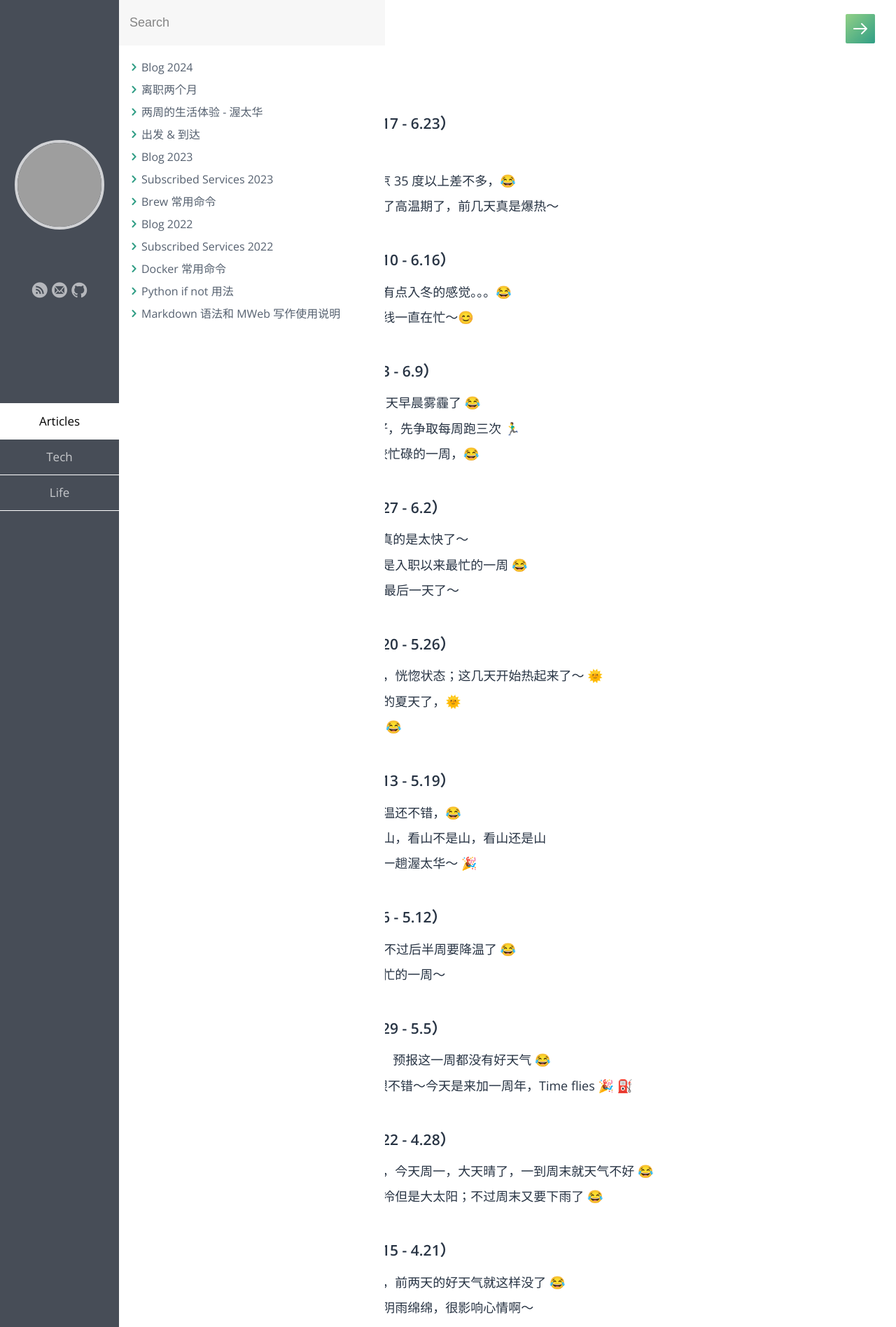
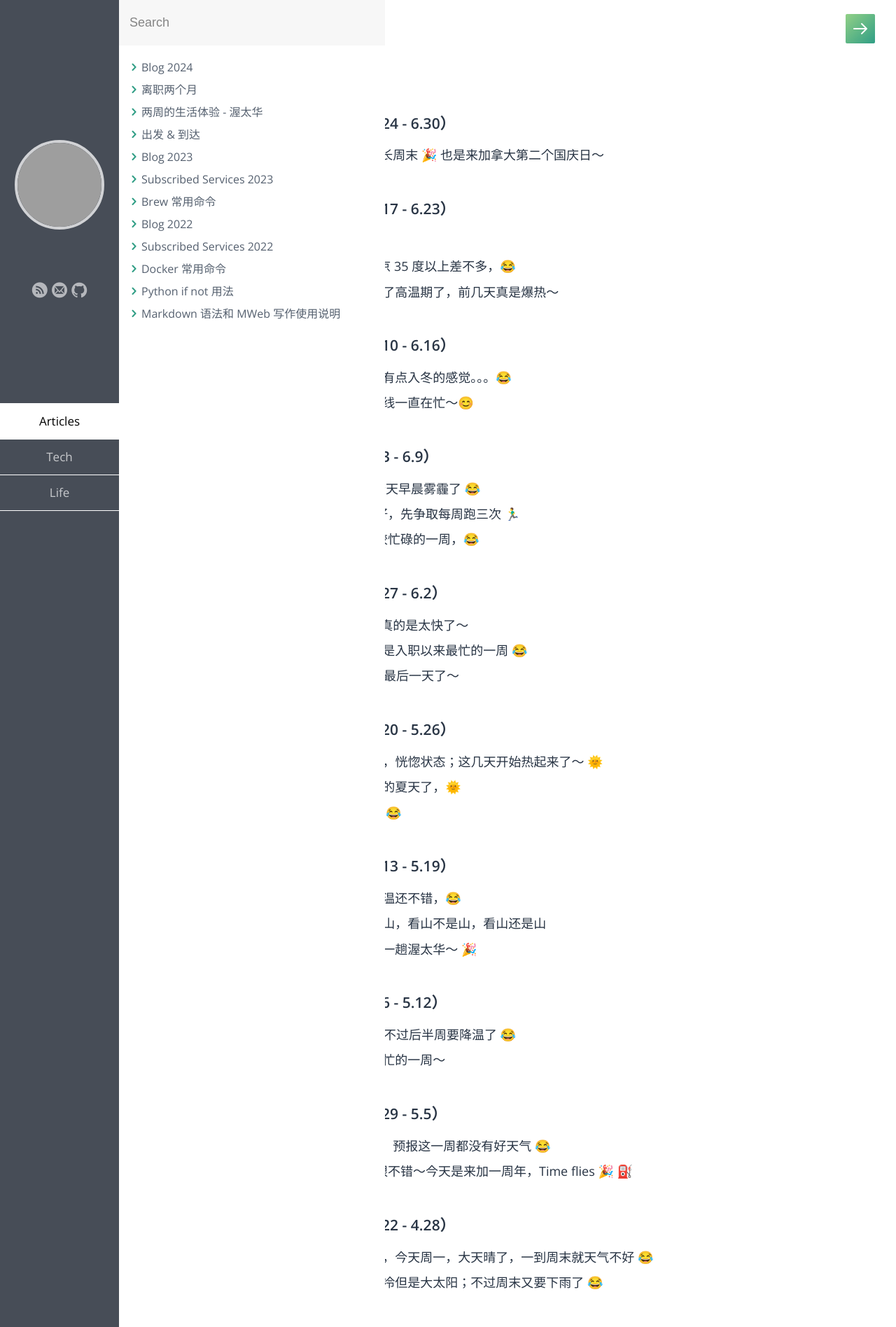
Before and after one commit to samxupeiran/samxupeiran.github.io, a Jekyll site: the page built from _posts/life/2024-01-02-my-blog.md, in a window 1280 px wide. Shown: the top 1896 px of the page at 70% size. Built offline with Jekyll 4.4.1, drawn with Linux system fonts in a browser that asks for light colours; some web fonts are replaced; some of the changed text lies outside the part shown; grey boxes are pictures that could not be loaded.

Commit message:
feat: add weekly blog 6/24

```diff
--- a/_posts/life/2024-01-02-my-blog.md
+++ b/_posts/life/2024-01-02-my-blog.md
@@ -5,6 +5,9 @@ category: Life
 tags: Blog
 ---
 
+
+- ### 2024 年 6 月 第 5 周（6.24 - 6.30）
+     - 6.24 6 月最后一周，期待长周末 🎉 也是来加拿大第二个国庆日～
 
 - ### 2024 年 6 月 第 4 周（6.17 - 6.23）
      - 6.17 这周开始高温了，🌞
```
